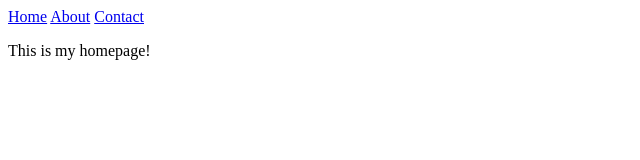
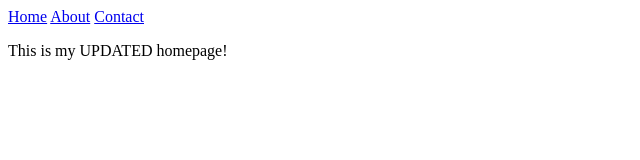
Before and after one commit to sophia2tu/my-first-website, a plain HTML site: page index.html in a window 1280 px wide. Shown: the full height of the page, 0-640 px from the left. Drawn offline with Linux system fonts and the light colour scheme.

Commit message:
updated webpage

```diff
--- a/index.html
+++ b/index.html
@@ -9,6 +9,6 @@
             <a href="pages/about.html">About</a>
             <a href="pages/contact.html">Contact</a>
         </div>
-        <p>This is my homepage!</p>
+        <p>This is my UPDATED homepage!</p>
     </body>
 </html>
```
